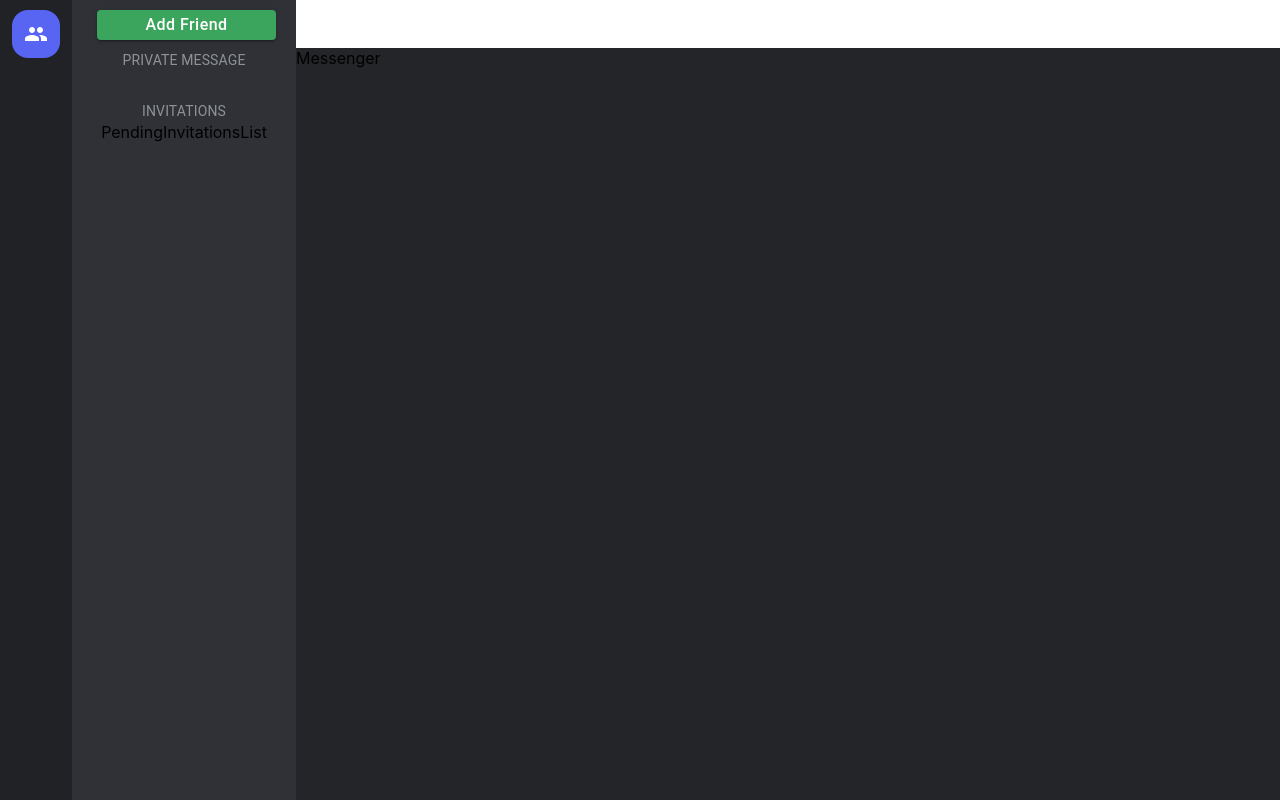
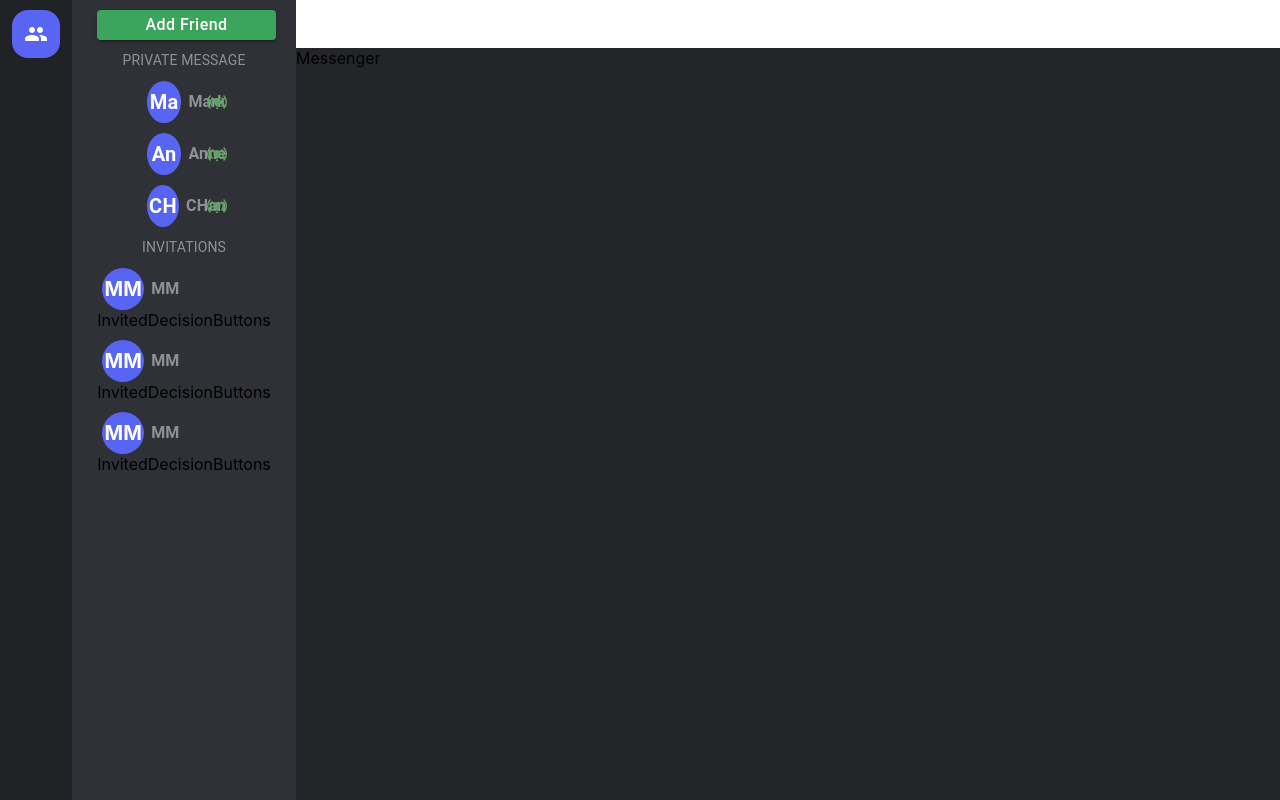
Before and after one commit to mubasshir00/barta, a React (Create React App) app in the folder barta-client/: page /dashboard in a window 1280 px wide. Built offline with nearby package versions, Linux system fonts and the light colour scheme.

Commit message:
Friend Invitation

```diff
--- a/barta-client/src/components/FriendSiderBar/FriendListItem.js
+++ b/barta-client/src/components/FriendSiderBar/FriendListItem.js
@@ -1,12 +1,35 @@
-import { Button } from '@mui/material'
+import { Button, Typography } from '@mui/material'
 import React from 'react'
+import Avatar from '../shared/Avatar'
+import OnlineIndicator from './OnlineIndicator'
 
 const FriendListItem = ({id,username,isOnline}) => {
   return (
     <Button style={{
-
+        width:'100px',
+        height:'42px',
+        marginTop:"10px",
+        display:"flex",
+        alignItems:'center',
+        justifyContent:'flex-start',
+        textTransform:'none',
+        color:'black',
+        position:'relative'
     }}>
-
+      <Avatar username={username}/>
+      <Typography style={{
+        marginLeft:'7px',
+        fontWeight:700,
+        color:'#8e9297'
+      }}
+      variant="subtitle1"
+      align='left'
+      >
+        {username}
+      </Typography>
+      {
+        isOnline ? <OnlineIndicator/> : ''
+      }
     </Button>
   )
 }
--- /dev/null
+++ b/barta-client/src/components/FriendSiderBar/InvitedDecisionButtons.js
@@ -0,0 +1,9 @@
+import React from 'react'
+
+const InvitedDecisionButtons = () => {
+  return (
+    <div>InvitedDecisionButtons</div>
+  )
+}
+
+export default InvitedDecisionButtons
--- /dev/null
+++ b/barta-client/src/components/FriendSiderBar/OnlineIndicator.js
@@ -0,0 +1,18 @@
+import { Box } from '@mui/material'
+import React from 'react'
+import OnlinePredictionIcon from '@mui/icons-material/OnlinePrediction';
+const OnlineIndicator = () => {
+  return (
+    <Box sx={{
+        color:"#5ba55d",
+        display:'flex',
+        alignItems:'center',
+        position:'absolute',
+        right:'5px'
+    }}>
+        <OnlinePredictionIcon/>
+    </Box>
+  )
+}
+
+export default OnlineIndicator
--- a/barta-client/src/components/FriendSiderBar/PendingInvitationsList.js
+++ b/barta-client/src/components/FriendSiderBar/PendingInvitationsList.js
@@ -1,8 +1,42 @@
 import React from 'react'
+import PendingInvitationsListItem from './PendingInvitationsListItem';
+
+const DUMMY_INVITATIONS = [
+  {
+    _id: "1",
+    senderId: {
+      username: "MM",
+      mail: "Dummy@gmail.com",
+    },
+  },
+  {
+    _id: "2",
+    senderId: {
+      username: "MM",
+      mail: "Dummy@gmail.com",
+    },
+  },
+  {
+    _id: "3",
+    senderId: {
+      username: "MM",
+      mail: "Dummy@gmail.com",
+    },
+  },
+];
 
 const PendingInvitationsList = () => {
   return (
-    <div className='pending_invitation_list'>PendingInvitationsList</div>
+    <div className='pending_invitation_list'>
+      {DUMMY_INVITATIONS.map((invitation =>(
+        <PendingInvitationsListItem
+        key={invitation._id}
+        _id={invitation._id}
+        username={invitation.senderId.username}
+        mail={invitation.senderId.mail}
+        />
+      )))}
+    </div>
   )
 }
 
--- /dev/null
+++ b/barta-client/src/components/FriendSiderBar/PendingInvitationsListItem.js
@@ -0,0 +1,47 @@
+import { Box, Tooltip, Typography } from '@mui/material';
+import React, { useState } from 'react'
+import Avatar from '../shared/Avatar';
+import InvitedDecisionButtons from './InvitedDecisionButtons';
+
+const PendingInvitationsListItem = ({
+  id,
+  username,
+  mail,
+  acceptFriendInvitation = () =>{},
+  rejectFriendInvitation = () =>{},
+}) => {
+  const [buttonsDisabled,setButtonDisabled] = useState(false);
+  const handleAcceptInvitation = () =>{
+    acceptFriendInvitation({id});
+    setButtonDisabled(true);
+  }
+  const handleRejectInvitation = () =>{
+    rejectFriendInvitation({id});
+    setButtonDisabled(true);
+  }
+  return (
+    <Tooltip title={mail}>
+      <div style={{width:'100%'}}>
+        <Box sx={{
+          width:'100%',
+          height:'42px',
+          marginTop:'10px',
+          display:'flex',
+          alignItems:'center',
+          justifyContent:'space-between'
+        }}>
+          <Avatar username={username}/>
+          <Typography sx={{
+            marginLeft:"7px",
+            fontWeight:700,
+            color:"#8e9297",
+            flexGrow:1
+          }} variant="subtitle1">{username}</Typography>
+        </Box>
+        <InvitedDecisionButtons disabled={buttonsDisabled} acceptInvitation={handleAcceptInvitation}/>
+      </div>
+    </Tooltip>
+  )
+}
+
+export default PendingInvitationsListItem
--- /dev/null
+++ b/barta-client/src/components/shared/Avatar.css
@@ -0,0 +1,13 @@
+.avatar_container{
+    height: 42px;
+    width: 42px;
+    background-color: #5865f2;
+    border-radius: 50%;
+    display: flex;
+    align-items: center;
+    justify-content: center;
+    font-size: 20px;
+    font-weight: 700;
+    margin-left: 5px;
+    color: white;
+}
--- /dev/null
+++ b/barta-client/src/components/shared/Avatar.js
@@ -0,0 +1,7 @@
+import React from 'react'
+import './Avatar.css'
+const Avatar = ({username,large}) => {
+  return <div className="avatar_container">{username.substring(0,2)}</div>;
+}
+
+export default Avatar
```
